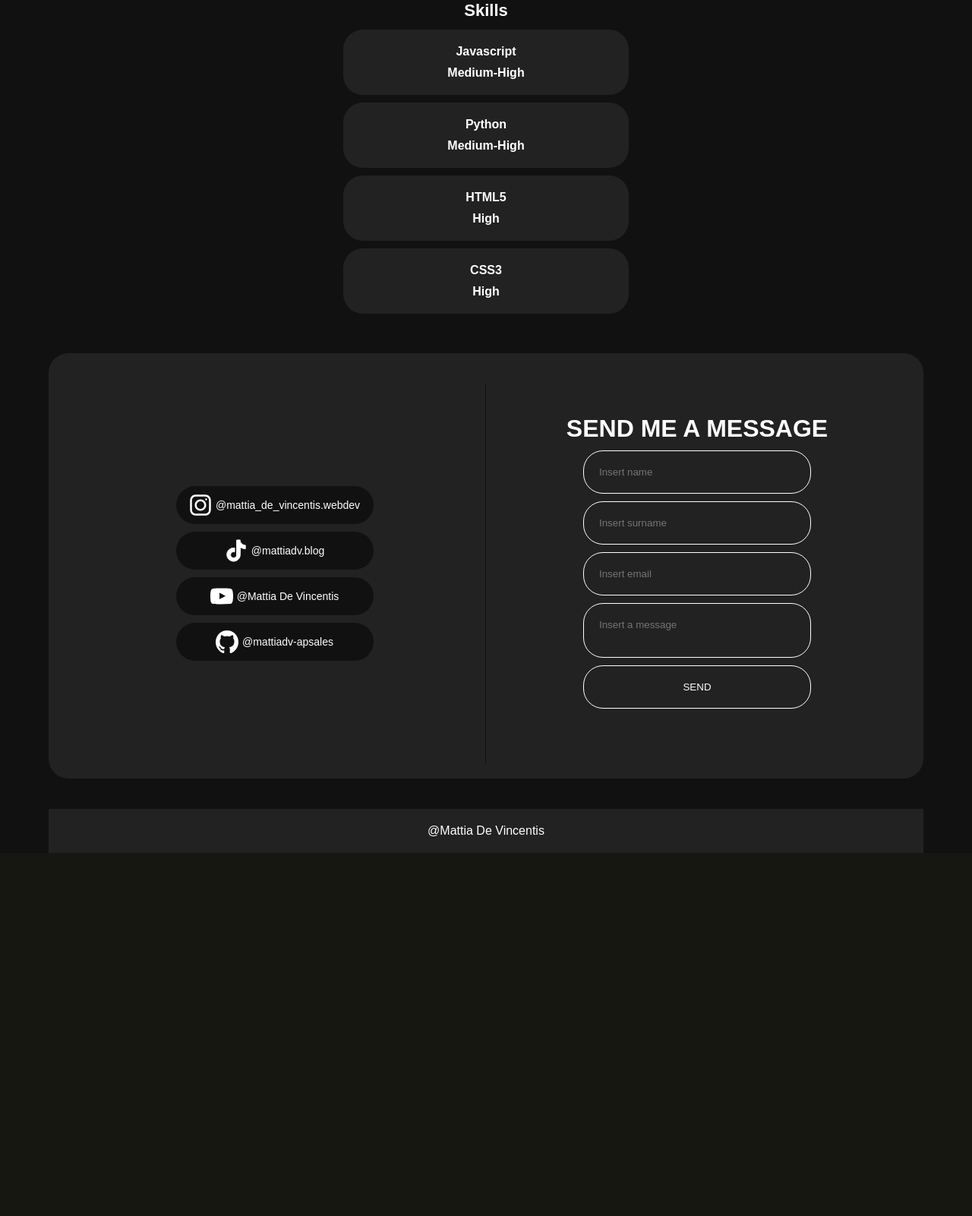
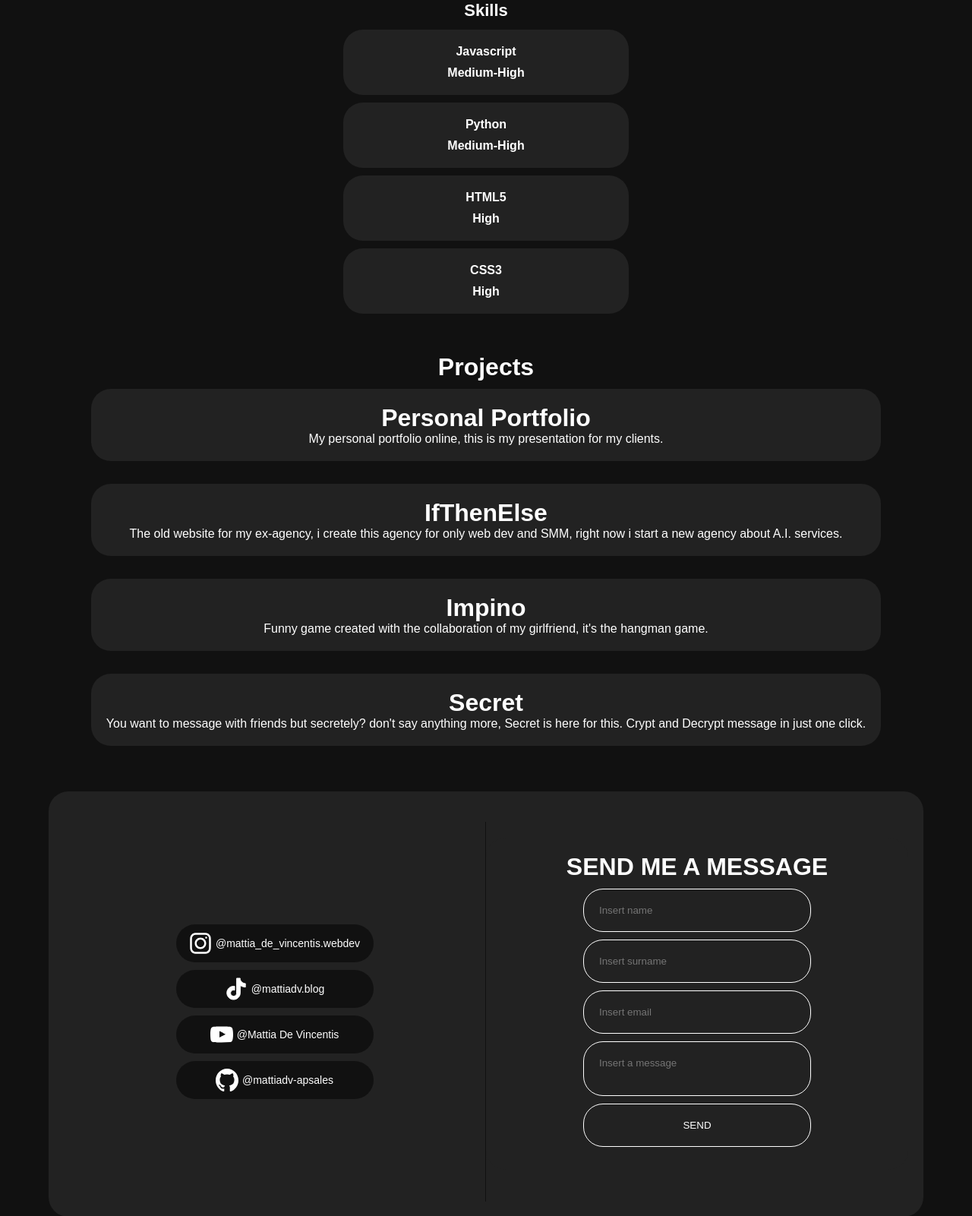
Before and after one commit to mattiadv-apsales/EXAM-WEB-DEV, a Flask app: page / in a window 1280 px wide. Shown: the part 1958-3559 px from the top of the page at 76% size. Before the commit the page ends 3081 px from the top, so only its background shows below. Run offline with Flask 3, Linux system fonts and the light colour scheme.

Commit message:
update file

```diff
--- a/static/style/main.css
+++ b/static/style/main.css
@@ -329,6 +329,28 @@ footer > .credits {
     display: none;
 }
 
+.projects {
+    display: flex;
+    justify-content: center;
+    align-items: center;
+    flex-direction: column;
+    gap: 10px;
+}
+
+.project {
+    display: flex;
+    justify-content: center;
+    align-items: center;
+    flex-direction: column;
+    padding: 20px;
+    background: var(--bg-card);
+    border-radius: 26px;
+    width: 100%;
+    cursor: pointer;
+    margin-bottom: 20px;
+    text-align: center;
+}
+
 @media screen and (max-width: 768px) {
     article {
         width: 100%;
--- a/templates/index.html
+++ b/templates/index.html
@@ -117,6 +117,26 @@
                         </table>
                     </div>
                 </div>
+                <a id = "project"></a>
+                <div class = "projects">
+                    <h1>Projects</h1>
+                    <div class = "project" onclick = "window.open('https://portfolio-mdv.netlify.app/', '_blanck')">
+                        <h1 class = "name">Personal Portfolio</h1>
+                        <p>My personal portfolio online, this is my presentation for my clients.</p>
+                    </div>
+                    <div class = "project" onclick = "window.open('https://mattiadevincentisite.netlify.app/', '_blanck')">
+                        <h1 class = "name">IfThenElse</h1>
+                        <p>The old website for my ex-agency, i create this agency for only web dev and SMM, right now i start a new agency about A.I. services.</p>
+                    </div>
+                    <div class = "project" onclick = "window.open('https://impino.netlify.app/', '_blanck')">
+                        <h1 class = "name">Impino</h1>
+                        <p>Funny game created with the collaboration of my girlfriend, it's the hangman game.</p>
+                    </div>
+                    <div class = "project" onclick = "window.open('https://secret-app-for-users.netlify.app/', '_blanck')">
+                        <h1 class = "name">Secret</h1>
+                        <p>You want to message with friends but secretely? don't say anything more, Secret is here for this. Crypt and Decrypt message in just one click.</p>
+                    </div>
+                </div>
                 <div class = "form_part">
                     <a id = "contact"></a>
                     <form>
```
